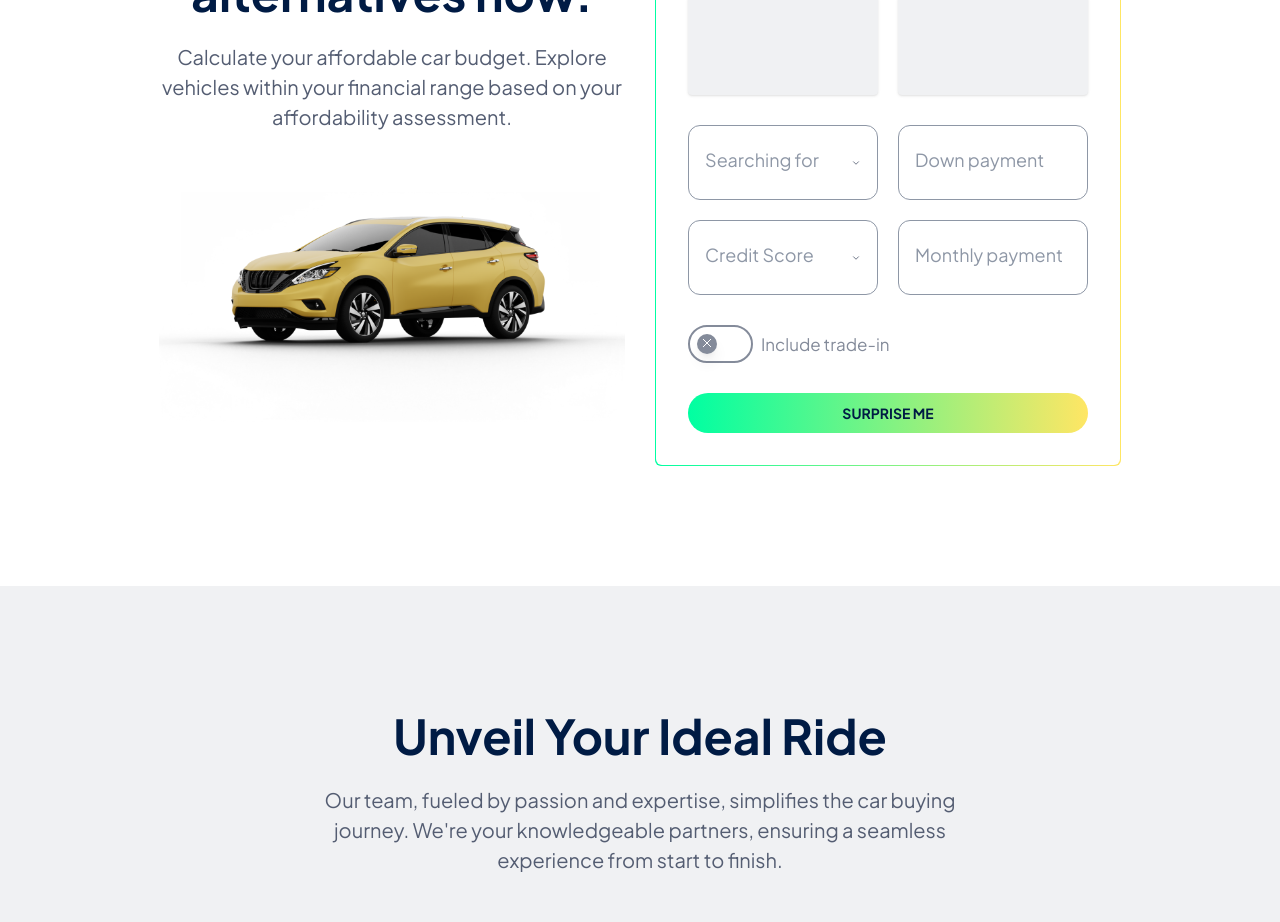
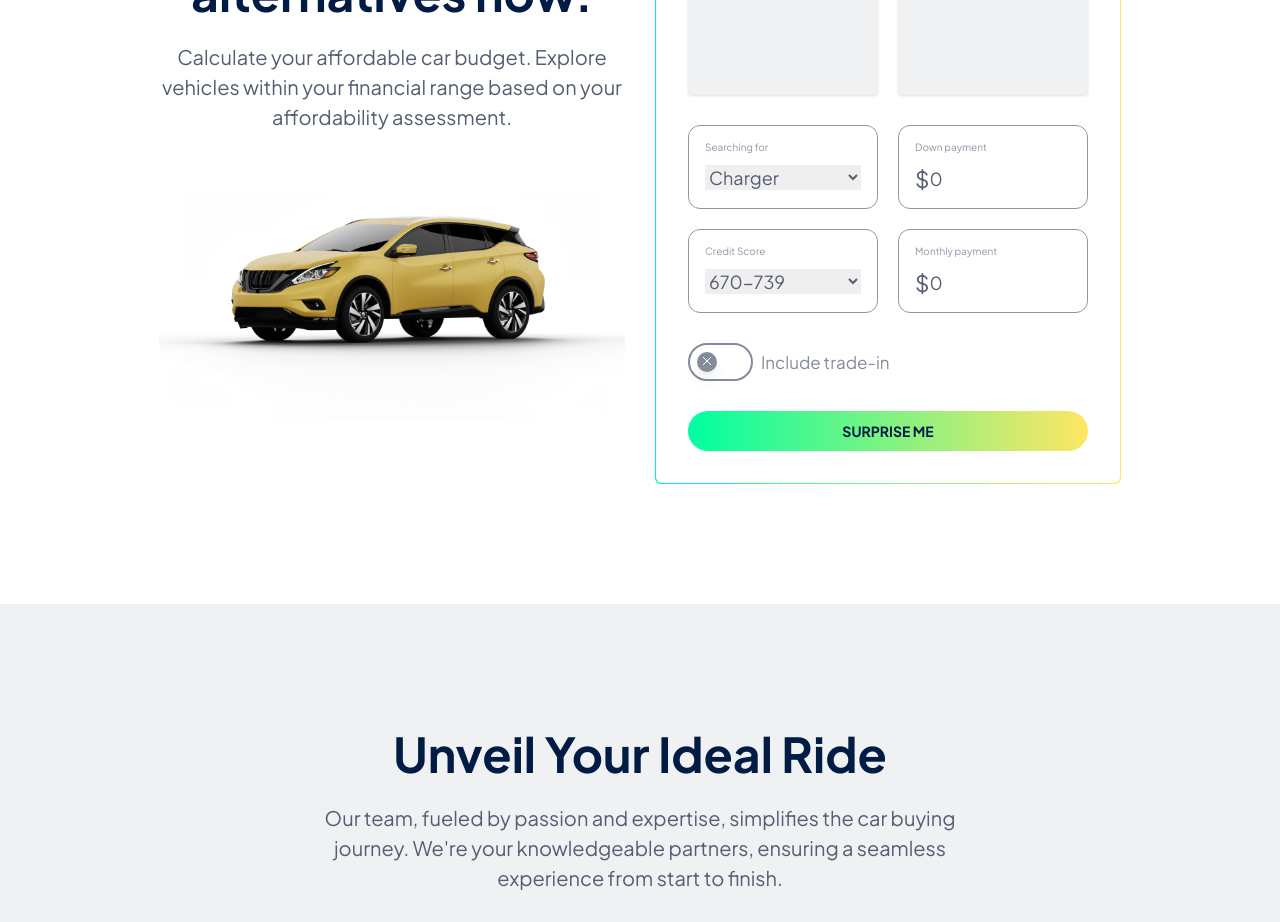
Before and after one commit to talhabaig/autoprosper, a Next.js app: page / in a window 1280 px wide. Shown: the part 1360-2282 px from the top of the page. Built offline with nearby package versions, Linux system fonts and the light colour scheme.

Commit message:
change input styling & input prefix

```diff
--- a/src/components/home/Discover/Discover.tsx
+++ b/src/components/home/Discover/Discover.tsx
@@ -1,5 +1,5 @@
 import { Button } from "@/components/ui/button";
-import { Input } from "@/components/ui/input";
+import { Input, Select } from "@/components/ui/input";
 import Image from "next/image";
 import { Section, SectionDesc, SectionHeader } from "@/components/ui/section";
 import { GradientCard, Card } from "@/components/ui/card";
@@ -34,18 +34,18 @@ const Discover = () => {
             </div>
 
             <div className="grid grid-cols-2 gap-5">
-              <Input
+              <Select
                 type="text"
                 label="Searching for"
-                options={[{ label: "Charger", value: "Charger" }]}
+                options={[{ label: "Charger", value: "Charger" }, { label: "Charger 2", value: "Charger" }, ]}
               />
-              <Input type="text" label="Down payment" />
-              <Input
+              <Input currency="$" type="number" defaultValue="0" min="0" label="Down payment" />
+              <Select
                 type="text"
                 label="Credit Score"
                 options={[{ label: "670-739", value: "670-739" }]}
               />
-              <Input type="text" label="Monthly payment" />
+              <Input currency="$" type="number" defaultValue="0" min="0" label="Monthly payment" />
             </div>
             <SwitchWithLabel label="Include trade-in" className="self-start" />
             <Button variant="gradient" className="w-full py-[18px]">
--- a/src/components/ui/input.tsx
+++ b/src/components/ui/input.tsx
@@ -1,9 +1,14 @@
 import * as React from "react";
 
 import { cn } from "@/lib/utils";
-import { ChevronDown } from "lucide-react";
 
 export interface InputProps
+  extends React.InputHTMLAttributes<HTMLInputElement> {
+  label: string;
+  currency?: string;
+}
+
+export interface SelectProps
   extends React.InputHTMLAttributes<HTMLInputElement> {
   label: string;
   options?: Array<{
@@ -13,10 +18,19 @@ export interface InputProps
 }
 
 const Input = React.forwardRef<HTMLInputElement, InputProps>(
-  ({ className, type, ...props }, ref) => {
+  ({ className, type, currency, ...props }, ref) => {
     const randomId = Math.floor(Math.random() * (100 - 0) + 0) + props.label;
+
     return (
-      <div className="relative flex items-center gap-3 rounded-xl px-4 pb-[8px] md:pb-[15px] pt-[22px] md:pt-[30px] bg-gray-50 border-[1px] border-dark-4 appearance-none">
+      <div className="flex flex-col items-start justify-start gap-2 md:gap-3 rounded-xl px-4 py-[8px] md:py-[15px] bg-gray-50 border-[1px] border-dark-4 appearance-none">
+        <label
+          htmlFor={randomId.toString()}
+          className="cursor-text text-left text-dark-4 text-[10px] "
+        >
+          {props.label}
+        </label>
+        <div className="flex items-center">
+          {currency}
         <input
           type={type}
           className={cn(
@@ -28,22 +42,32 @@ const Input = React.forwardRef<HTMLInputElement, InputProps>(
           placeholder=" "
           {...props}
         />
-        <label
-          htmlFor={randomId.toString()}
-          className="absolute cursor-text  text-dark-4 text-[13px] md:text-lg duration-300 transform -translate-y-3 md:-translate-y-4 scale-50 top-4 md:top-5 z-10 origin-[0] start-[16px] peer-focus:text-[11px] peer-focus:text-dark-4 peer-focus:font-bold peer-placeholder-shown:scale-100 peer-placeholder-shown:translate-y-0 peer-focus:scale-75 peer-focus:-translate-y-3 peer-focus:md:-translate-y-4 rtl:peer-focus:translate-x-1/4 rtl:peer-focus:left-auto"
-        >
-          {props.label}
-        </label>
-        {props.options && (
-          <ChevronDown
-            className="relative top-[1px] ml-1 h-3 w-3 transition duration-200 peer-focus:rotate-180 peer-focus:translate-y-0 peer-placeholder-shown:-translate-y-2"
-            aria-hidden="true"
-          />
-        )}
+        </div>
       </div>
     );
   }
 );
 Input.displayName = "Input";
 
-export { Input };
+const Select: React.FC<SelectProps> = ({ options, ...props }) => {
+  const randomId = Math.floor(Math.random() * (100 - 0) + 0) + props.label;
+  return (
+    <div className="flex flex-col items-start justify-start gap-2 md:gap-3 rounded-xl px-4 py-[8px] md:py-[15px] bg-gray-50 border-[1px] border-dark-4 appearance-none">
+       <label
+          htmlFor={randomId.toString()}
+          className="cursor-text text-left text-dark-4 text-[10px] "
+        >
+          {props.label}
+        </label>
+      <select className="w-full text-[13px] md:text-lg text-dark-1 focus:outline-none bg-gray-50 focus:ring-0">
+        {options?.map((opt) => (
+          <option key={opt.value} value={opt.value}>
+            {opt.label}
+          </option>
+        ))}
+      </select>
+    </div>
+  );
+};
+
+export { Input, Select };
```
